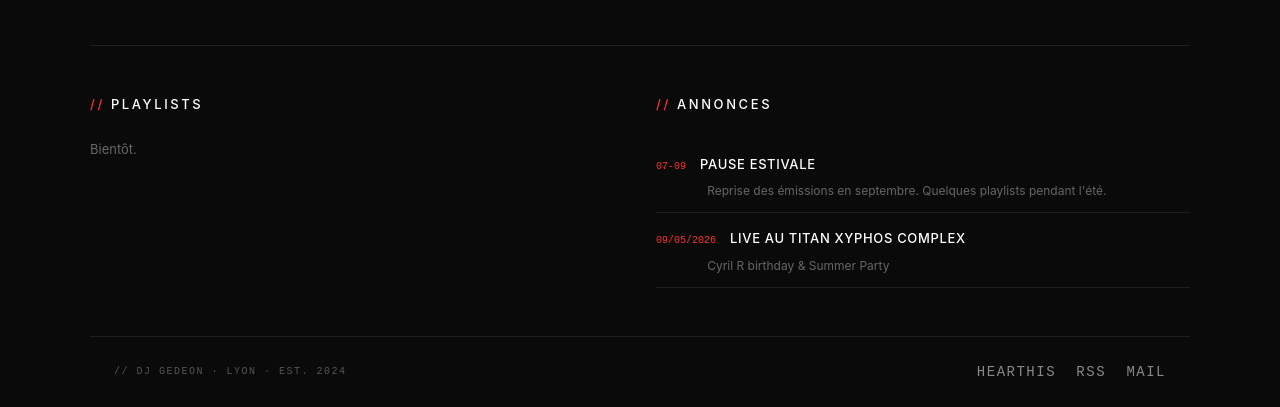
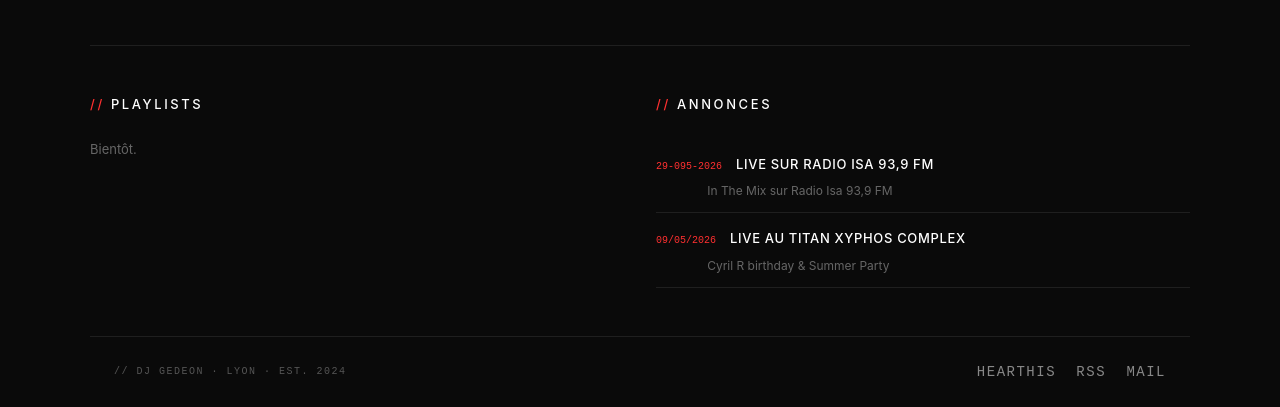
Before and after one commit to Gedeon69000/djgedeon, an Astro site: page / in a window 1280 px wide. Shown: the part 1183-1590 px from the top of the page. Built offline with nearby package versions, Linux system fonts and the light colour scheme; Astro itself is replaced by a stand-in of ours.

Commit message:
Update Annonce “pause-estivale”

```diff
--- a/src/content/annonces/pause-estivale.md
+++ b/src/content/annonces/pause-estivale.md
@@ -1,6 +1,6 @@
 ---
-titre: "Pause estivale"
-date: 2026-05-15
-dateEvenement: "07-09"
-resume: "Reprise des émissions en septembre. Quelques playlists pendant l'été."
+titre: Live sur Radio Isa 93,9 FM
+date: 2026-05-26
+dateEvenement: 29-095-2026
+resume: In The Mix sur Radio Isa 93,9 FM
 ---
```
